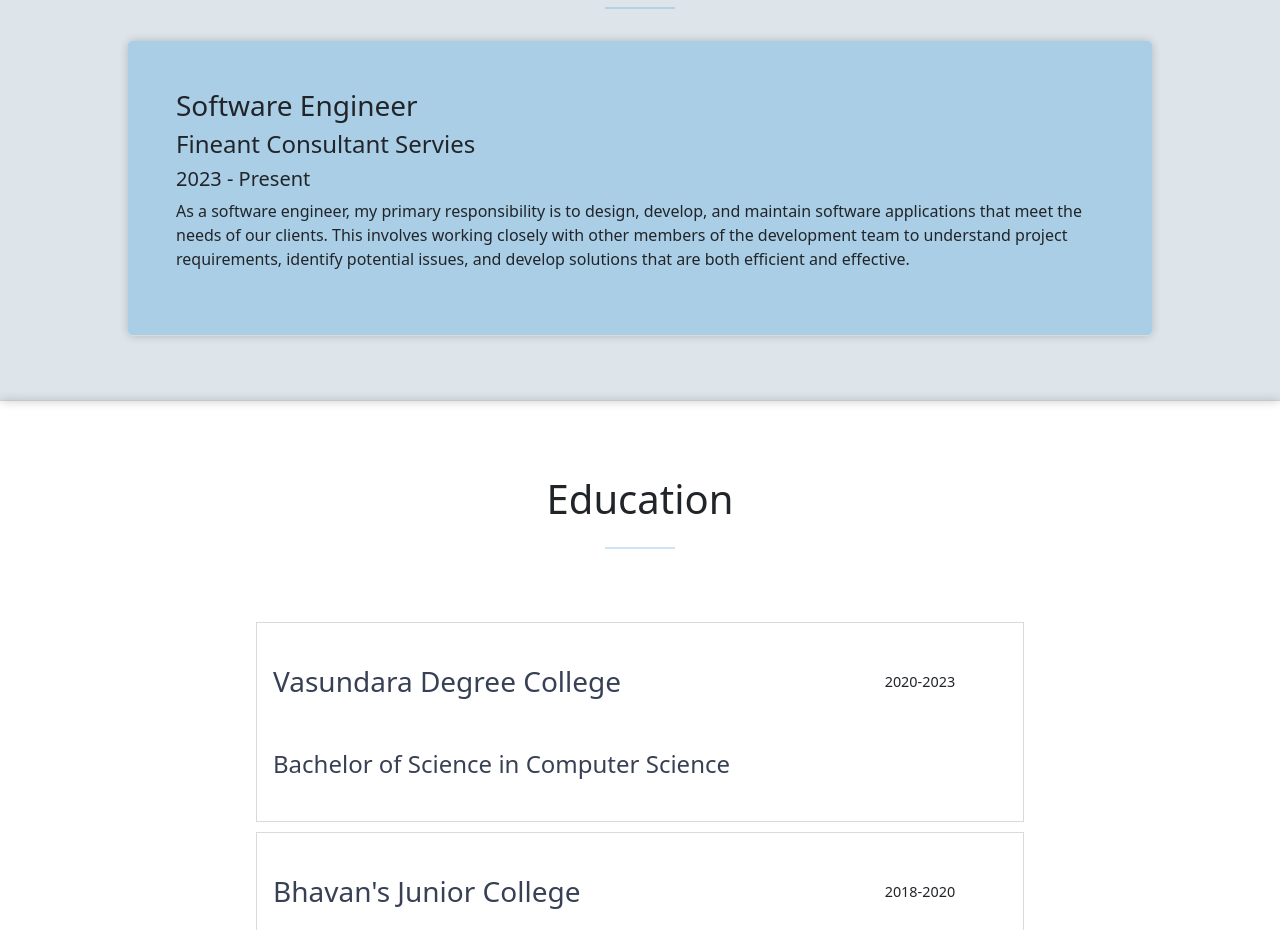
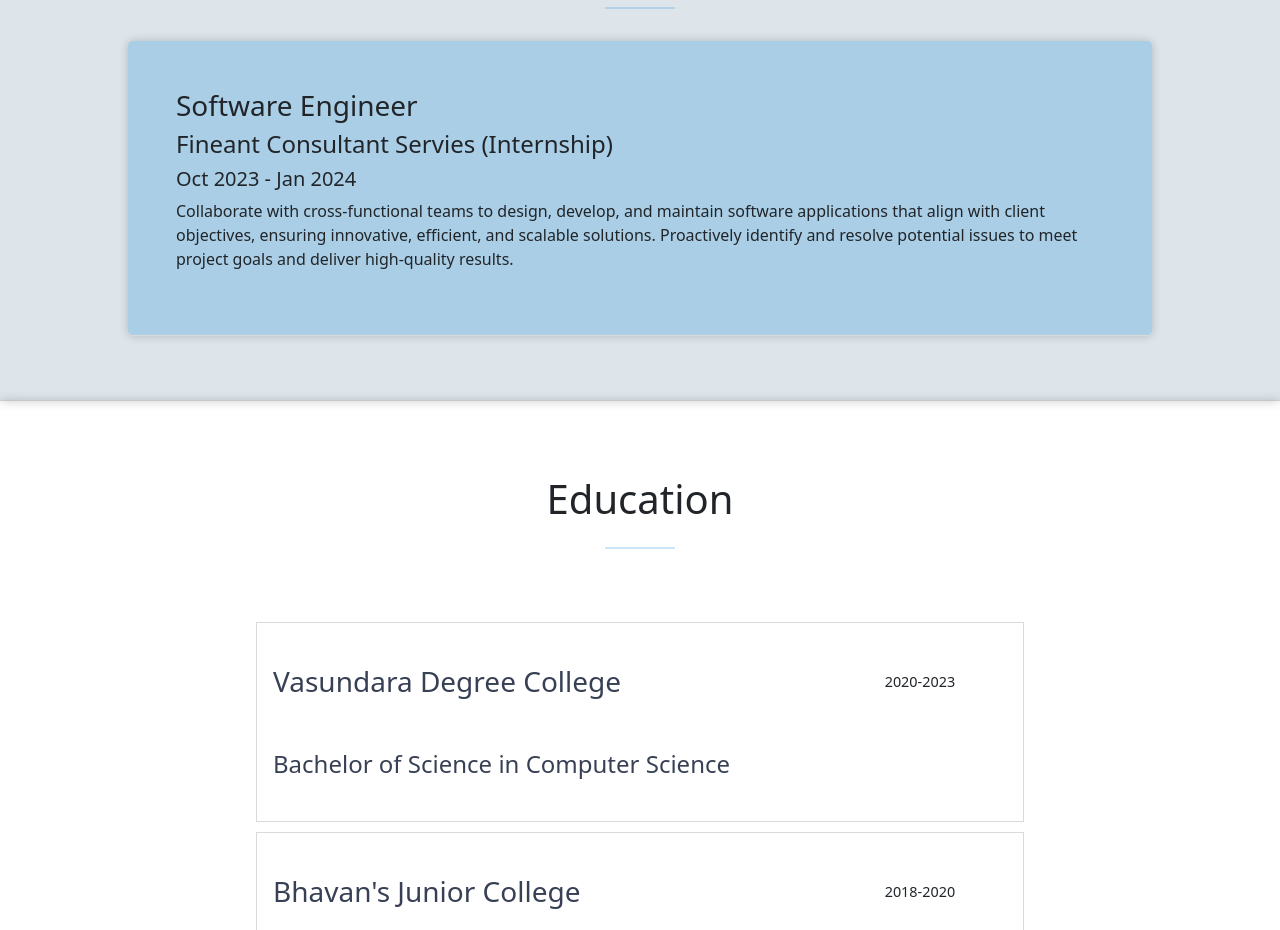
Before and after one commit to chukesh97/Portfolio, a React (Create React App) app: page / in a window 1280 px wide. Shown: the part 2260-3190 px from the top of the page. Built offline with nearby package versions, Linux system fonts and the light colour scheme.

Commit message:
Update Exp.js

```diff
--- a/src/pages/Experience/Exp.js
+++ b/src/pages/Experience/Exp.js
@@ -10,9 +10,9 @@ export default function Exp() {
       <div>
         <div>
           <h3>Software Engineer</h3>
-          <h4>Fineant Consultant Servies</h4>
-          <h5>2023 - Present</h5>
-          <p>As a software engineer, my primary responsibility is to design, develop, and maintain software applications that meet the needs of our clients. This involves working closely with other members of the development team to understand project requirements, identify potential issues, and develop solutions that are both efficient and effective.</p>
+          <h4>Fineant Consultant Servies (Internship)</h4>
+          <h5> Oct 2023 - Jan 2024</h5>
+          <p>Collaborate with cross-functional teams to design, develop, and maintain software applications that align with client objectives, ensuring innovative, efficient, and scalable solutions. Proactively identify and resolve potential issues to meet project goals and deliver high-quality results.</p>
         </div>
       </div>
     </div>
```
